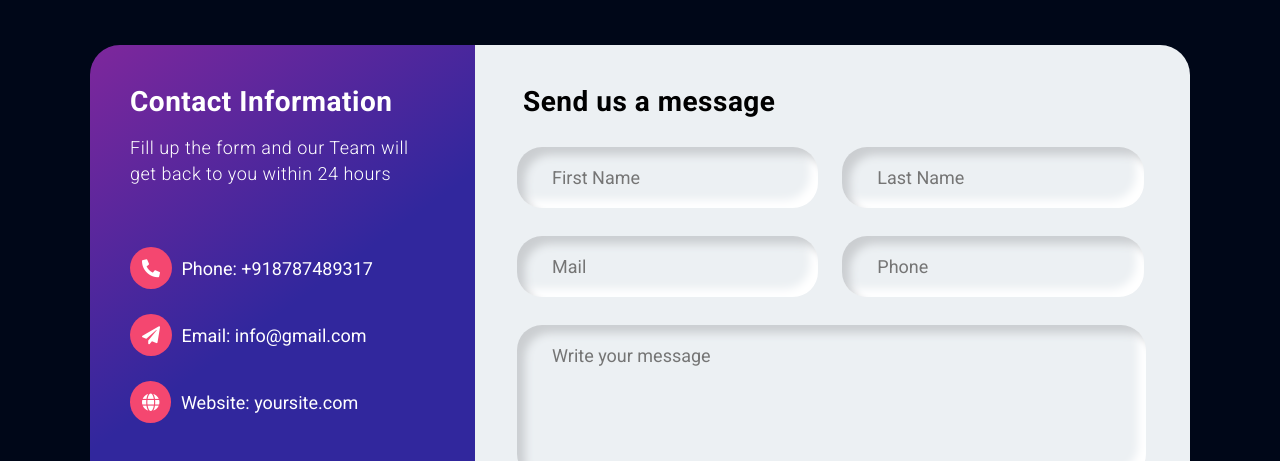
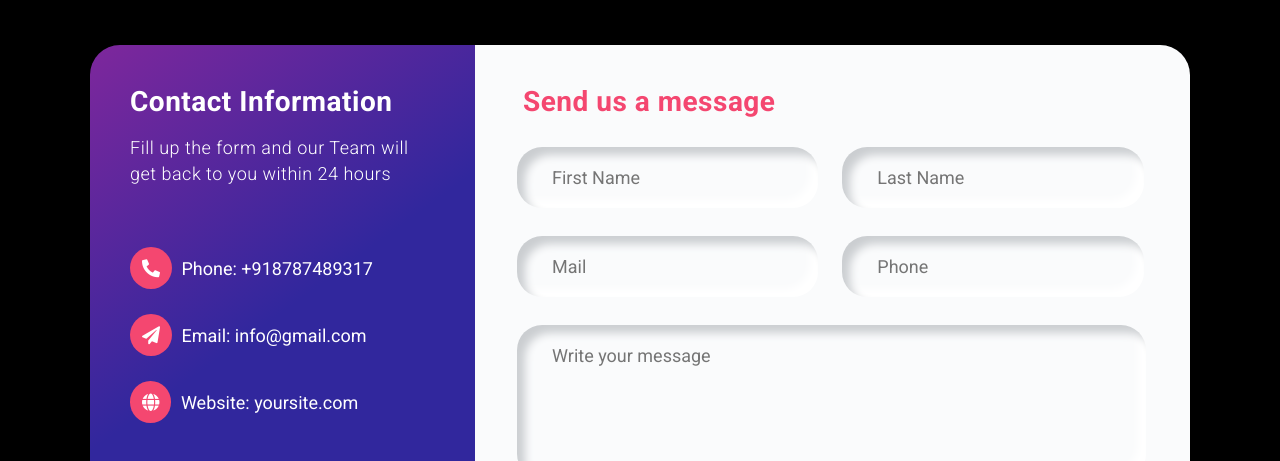
Before and after one commit to cpriyam49/SPEAK, a plain HTML site: page home/contact/inex.html in a window 1280 px wide. Shown: the top 461 px of the page. Drawn offline with Linux system fonts and the light colour scheme.

Commit message:
send messege er colour change korlam

```diff
--- a/home/contact/style.css
+++ b/home/contact/style.css
@@ -4,7 +4,7 @@
     box-sizing: border-box;
 }
 body{
-    background: #000718;
+    background: #000000;
 }
 body, input,textarea, a{
     font-family: 'Roboto', sans-serif;
@@ -92,13 +92,14 @@ body, input,textarea, a{
     float: right;
     padding:40px 25px 35px 25px;
     border-radius: 0px 30px 30px 0px;
-    background: #ecf0f3;
+    background: #fafbfc;
 }
 .form-title{
     text-align: left;
     margin-left: 23px;
     font-size: 28px;
     letter-spacing: 0.5px;
+    color: #F44770;
 }
 .form-fields{
     display: table;
```
